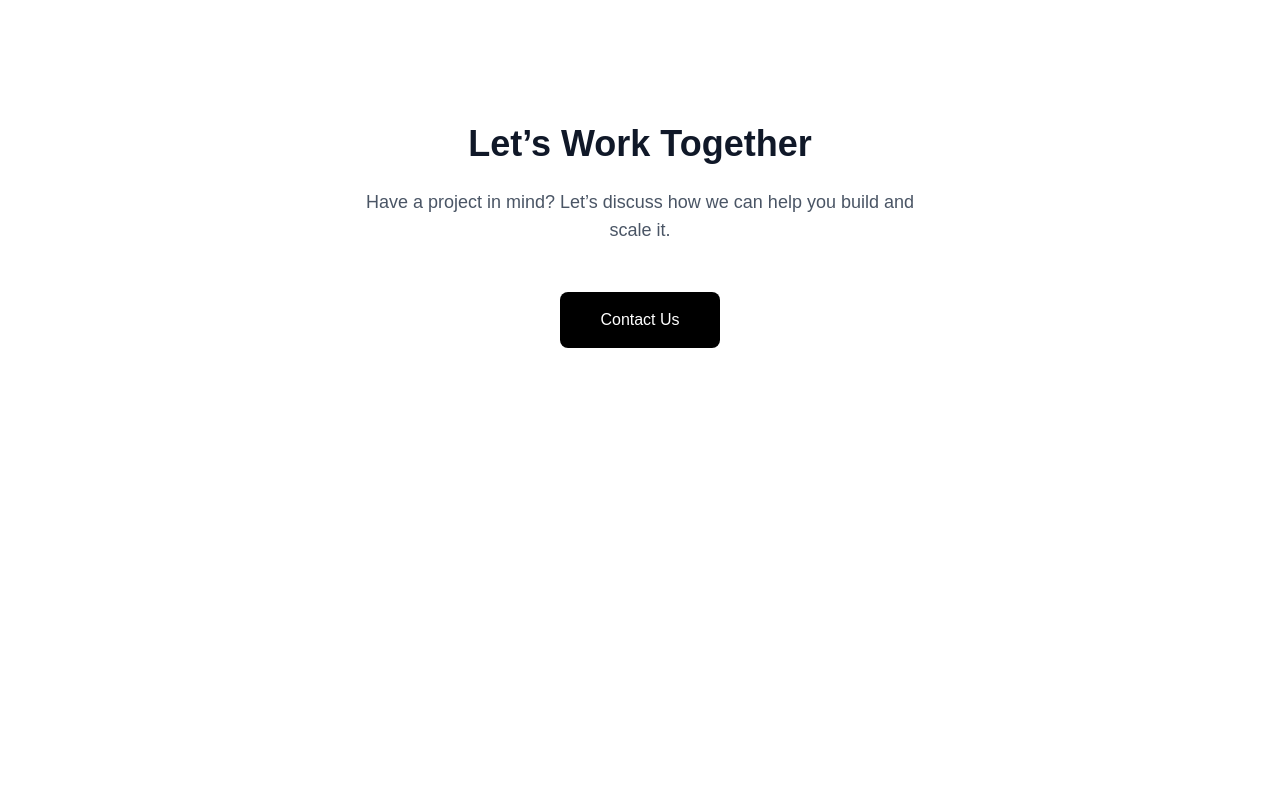
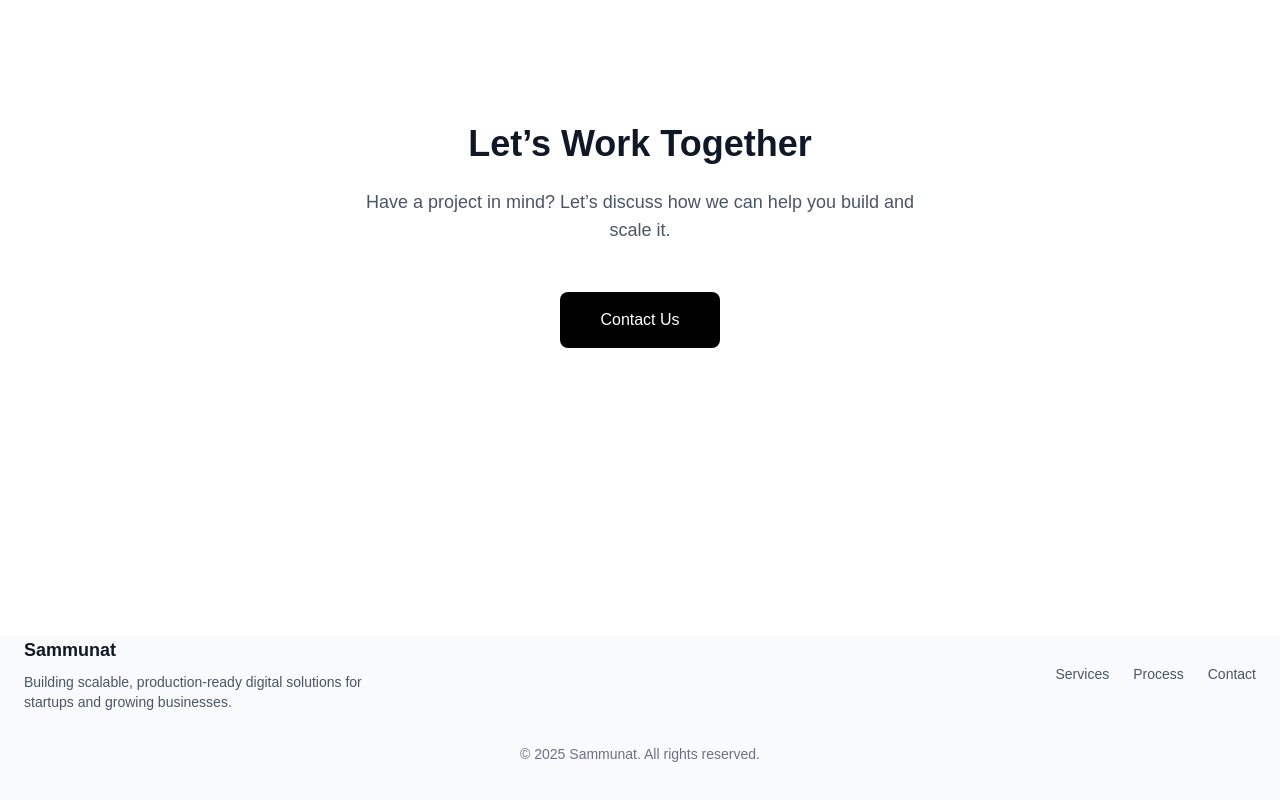
Before and after one commit to udayasri-pagilla/sammunat-landing, a Next.js app: page / in a window 1280 px wide. Shown: the part 2628-3428 px from the top of the page. Before the commit the page ends 3264 px from the top, so only its background shows below. Built offline with nearby package versions, Linux system fonts and the light colour scheme.

Commit message:
footer added

```diff
--- a/app/page.tsx
+++ b/app/page.tsx
@@ -28,10 +28,16 @@ export default function Home() {
             </p>
 
             <div className="mt-12 flex justify-center gap-5">
-              <a href="#services" className="rounded-lg bg-black px-8 py-4 text-white">
+              <a
+                href="#services"
+                className="rounded-lg bg-black px-8 py-4 text-white hover:bg-gray-800"
+              >
                 Get Started
               </a>
-              <a href="#contact" className="rounded-lg border px-8 py-4">
+              <a
+                href="#contact"
+                className="rounded-lg border px-8 py-4 hover:bg-gray-100"
+              >
                 Contact Us
               </a>
             </div>
@@ -55,7 +61,9 @@ export default function Home() {
 
             <div className="mt-20 grid gap-10 md:grid-cols-3">
               <div className="rounded-xl border p-10">
-                <h3 className="text-xl font-semibold">Product Development</h3>
+                <h3 className="text-xl font-semibold">
+                  Product Development
+                </h3>
                 <p className="mt-4 text-gray-600">
                   From idea validation to production-ready applications with
                   long-term scalability.
@@ -63,7 +71,9 @@ export default function Home() {
               </div>
 
               <div className="rounded-xl border p-10">
-                <h3 className="text-xl font-semibold">Web & App Solutions</h3>
+                <h3 className="text-xl font-semibold">
+                  Web & App Solutions
+                </h3>
                 <p className="mt-4 text-gray-600">
                   Modern, high-performance web and mobile applications built
                   using proven technologies.
@@ -71,7 +81,9 @@ export default function Home() {
               </div>
 
               <div className="rounded-xl border p-10">
-                <h3 className="text-xl font-semibold">Startup Consulting</h3>
+                <h3 className="text-xl font-semibold">
+                  Startup Consulting
+                </h3>
                 <p className="mt-4 text-gray-600">
                   Technical guidance to help startups make correct architectural
                   and product decisions.
@@ -132,12 +144,55 @@ export default function Home() {
             </p>
 
             <div className="mt-12">
-              <button className="rounded-lg bg-black px-10 py-4 text-white">
+              <a
+                href="mailto:udayasripagilla1873@gmail.com"
+                className="inline-block rounded-lg bg-black px-10 py-4 text-white hover:bg-gray-800"
+              >
                 Contact Us
-              </button>
+              </a>
             </div>
           </div>
         </section>
+
+       {/* ================= FOOTER ================= */}
+{/* ================= FOOTER ================= */}
+<footer className="bg-gray-50">
+  <div className="mx-auto max-w-7xl px-6 pb-12">
+
+    <div className="flex flex-col gap-8 md:flex-row md:items-center md:justify-between">
+
+      {/* Brand */}
+      <div>
+        <h3 className="text-lg font-semibold">Sammunat</h3>
+        <p className="mt-2 max-w-sm text-sm text-gray-600">
+          Building scalable, production-ready digital solutions for startups and
+          growing businesses.
+        </p>
+      </div>
+
+      {/* Links */}
+      <nav className="flex gap-6 text-sm text-gray-600">
+        <a href="#services" className="hover:text-black">
+          Services
+        </a>
+        <a href="#process" className="hover:text-black">
+          Process
+        </a>
+        <a href="#contact" className="hover:text-black">
+          Contact
+        </a>
+      </nav>
+
+    </div>
+
+    <div className="mt-8 text-center text-sm text-gray-500">
+      © {new Date().getFullYear()} Sammunat. All rights reserved.
+    </div>
+
+  </div>
+</footer>
+
+
 
       </main>
     </>
```
